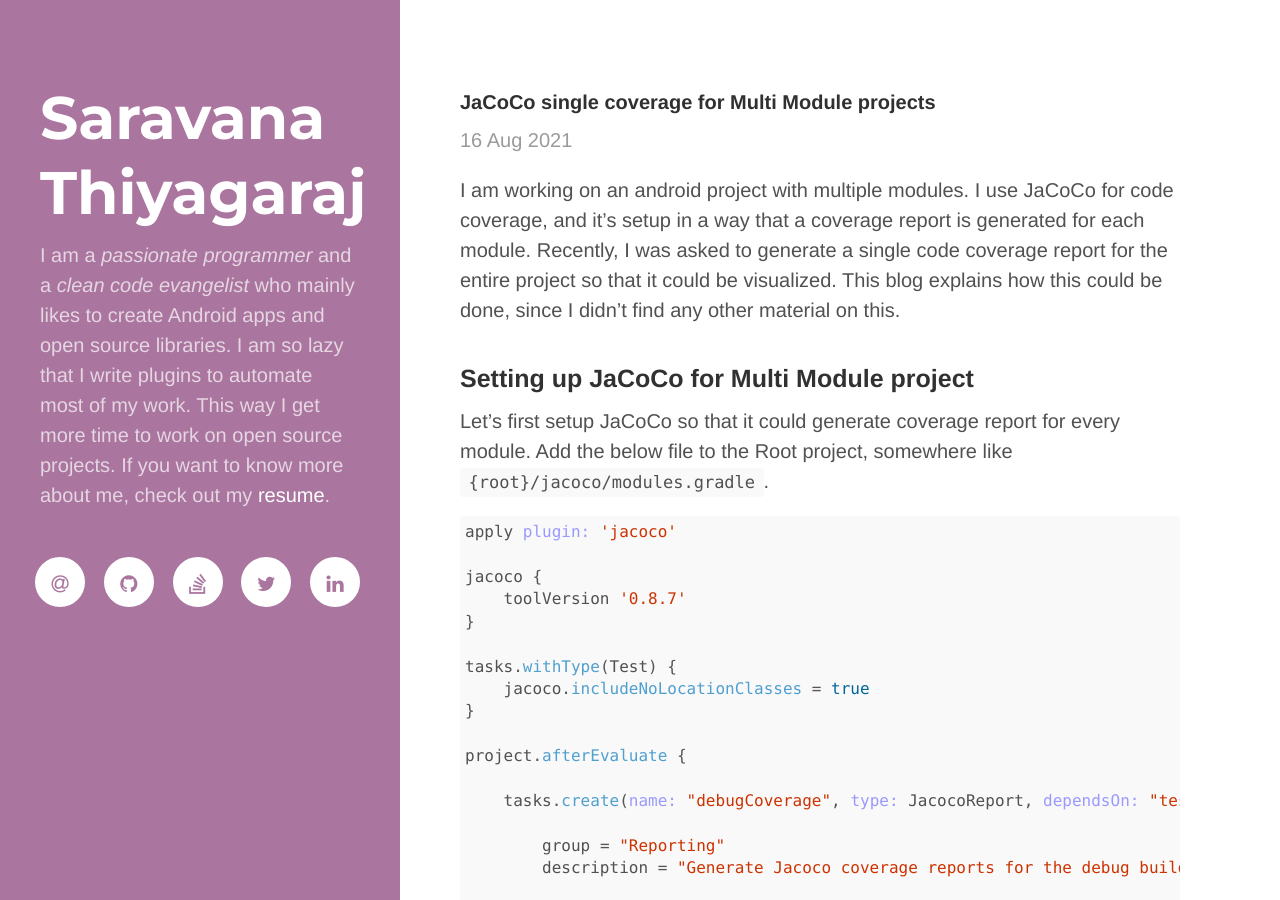
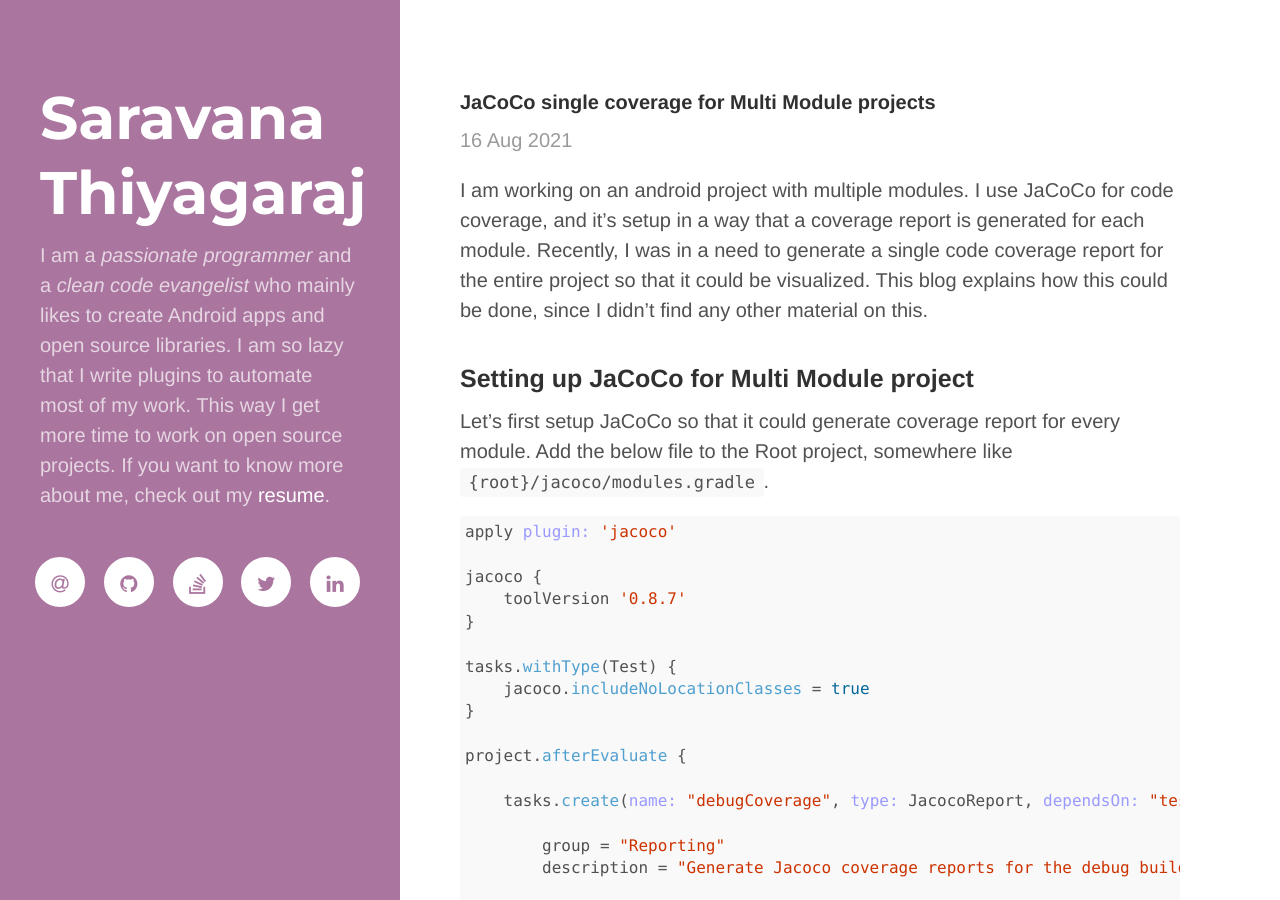
Before and after one commit to thsaravana/thsaravana.github.io, a Jekyll site: the page built from _posts/2021-08-16-jacoco-single-coverage-for-multi-module.md, in a window 1280 px wide and 900 px high. Built offline with Jekyll 4.4.1, drawn with Linux system fonts in a browser that asks for light colours; nearby versions of some CDN libraries; some of the changed text lies outside the part shown.

Commit message:
Improvements to JaCoCo single coverage blog

```diff
--- a/_posts/2021-08-16-jacoco-single-coverage-for-multi-module.md
+++ b/_posts/2021-08-16-jacoco-single-coverage-for-multi-module.md
@@ -4,7 +4,7 @@ title: "JaCoCo single coverage for Multi Module projects"
 ---
 
 I am working on an android project with multiple modules. I use JaCoCo for code coverage, and it's setup in a way that
-a coverage report is generated for each module. Recently, I was asked to generate a single code coverage report for the
+a coverage report is generated for each module. Recently, I was in a need to generate a single code coverage report for the
 entire project so that it could be visualized. This blog explains how this could be done, since I didn't find any other
 material on this.
 
@@ -197,5 +197,5 @@ So to keep things really simple I just chose a variant that's common for all mod
 ### Extras
 If you are using Github Actions, and you want to publish this coverage report as a Comment in the Pull Request, then you
 can use the action [JaCoCo Report](https://github.com/marketplace/actions/jacoco-report). Right now this action only takes
-in a Single jacoco report, but will modify this soon to support multiple reports. After that I will no longer require the
+in a single jacoco report, but will modify this soon to support multiple reports. After that I will no longer require the
 `addDebugCoverage` task.
```
Also changed, not shown: other parts of _posts/2021-08-16-jacoco-single-coverage-for-multi-module.md (+3 -3 lines).
